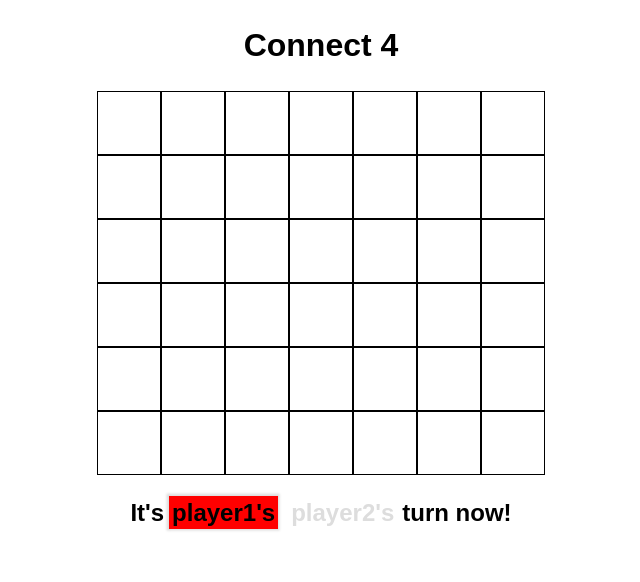
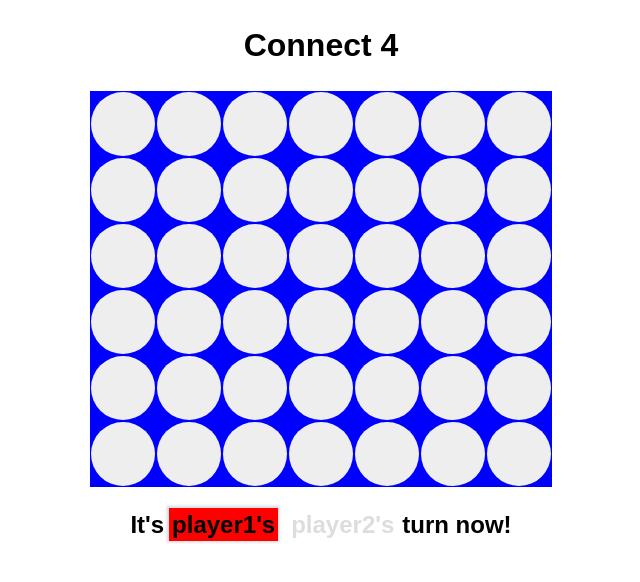
Before and after one commit to zachblume/craniometrix-takehome-zb, a React (Create React App) app: page / in a window 1280 px wide. Shown: the top 582 px of the page, without its empty margins (319-959 px from the left). Built offline with nearby package versions, Linux system fonts and the light colour scheme.

Commit message:
pretty up the board coloring

```diff
--- a/src/styles.css
+++ b/src/styles.css
@@ -3,6 +3,7 @@ body * {
 }
 
 body {
+    background: white;
     line-height: 1.5;
     font-family: Inter;
     -webkit-font-smoothing: antialiased;
@@ -24,7 +25,7 @@ body {
     width: 4rem;
     display: block;
     font-size: 1rem;
-    border: 1px solid black;
+    border: 0px solid #eee;
     /* vertically align any children elements */
     display: flex;
     justify-content: center;
@@ -39,11 +40,20 @@ body {
 .disabled > * > * {
     background: grey;
 }
+.row .column {
+    background: blue;
+    padding: 1px;
+}
+.row .column .tile {
+    background: #eee;
+    border-radius: 100%;
+}
+
 .player1 {
-    background: red;
+    background: red !important;
 }
 .player2 {
-    background: yellow;
+    background: yellow !important;
 }
 .player {
     margin: 0 0.3rem;
```
